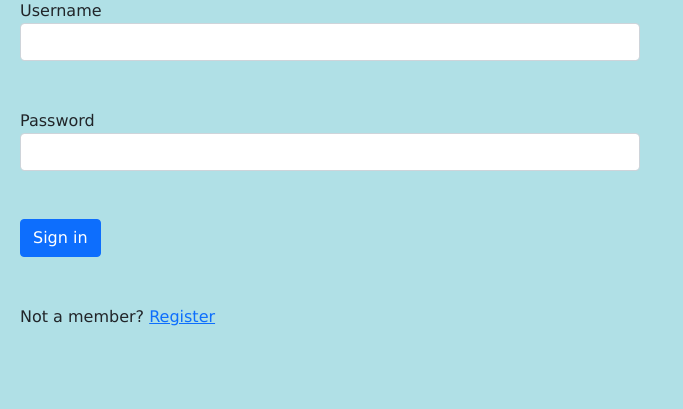
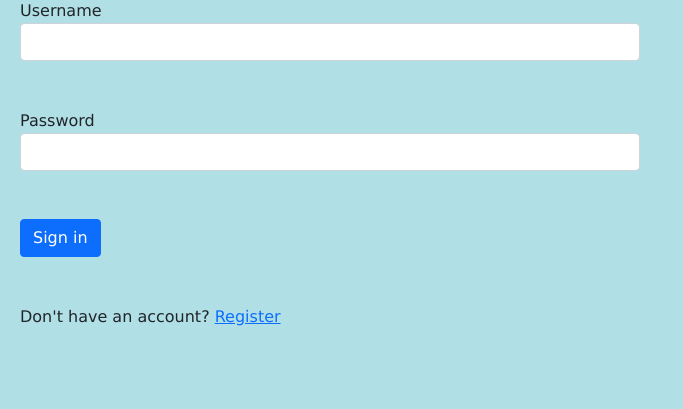
Before and after one commit to syiraazhari/db_group2_2026, a PHP site: page /loginpage.php in a window 1280 px wide. Shown: the part 110-519 px from the top of the page, without its empty margins (0-683 px from the left). Run offline with PHP 8.4, Linux system fonts and the light colour scheme.

Commit message:
update login page

```diff
--- a/loginpage.php
+++ b/loginpage.php
@@ -35,7 +35,7 @@
       name = "signInButton" value = "Sign in" class="btn btn-primary btn-block mb-4">
       </div>
 
-        <p>Not a member? <a href="registerCustomer.php">Register</a></p>
+        <p>Don't have an account? <a href="register.php">Register</a></p>
     </form>
   </div>
 </div>
```
